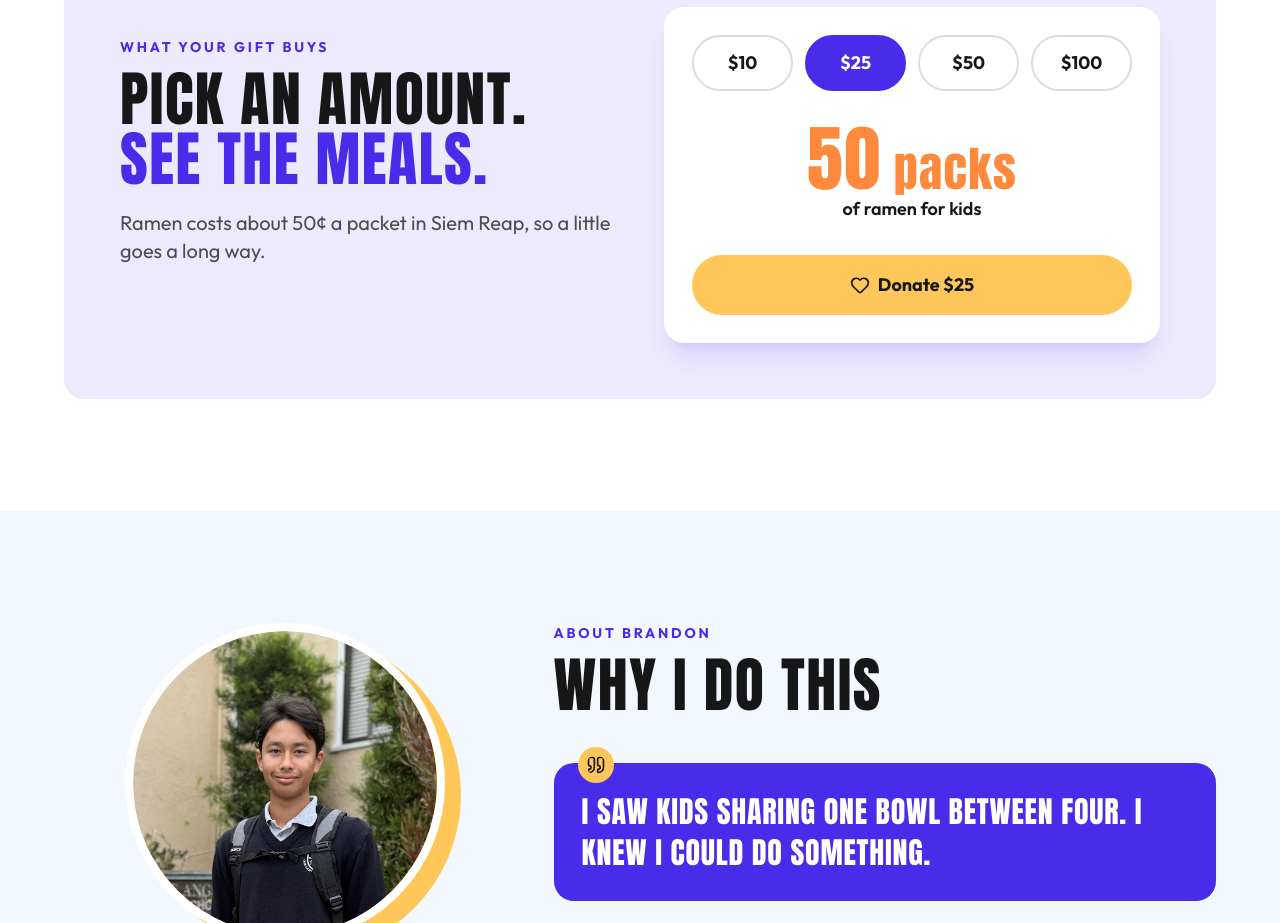
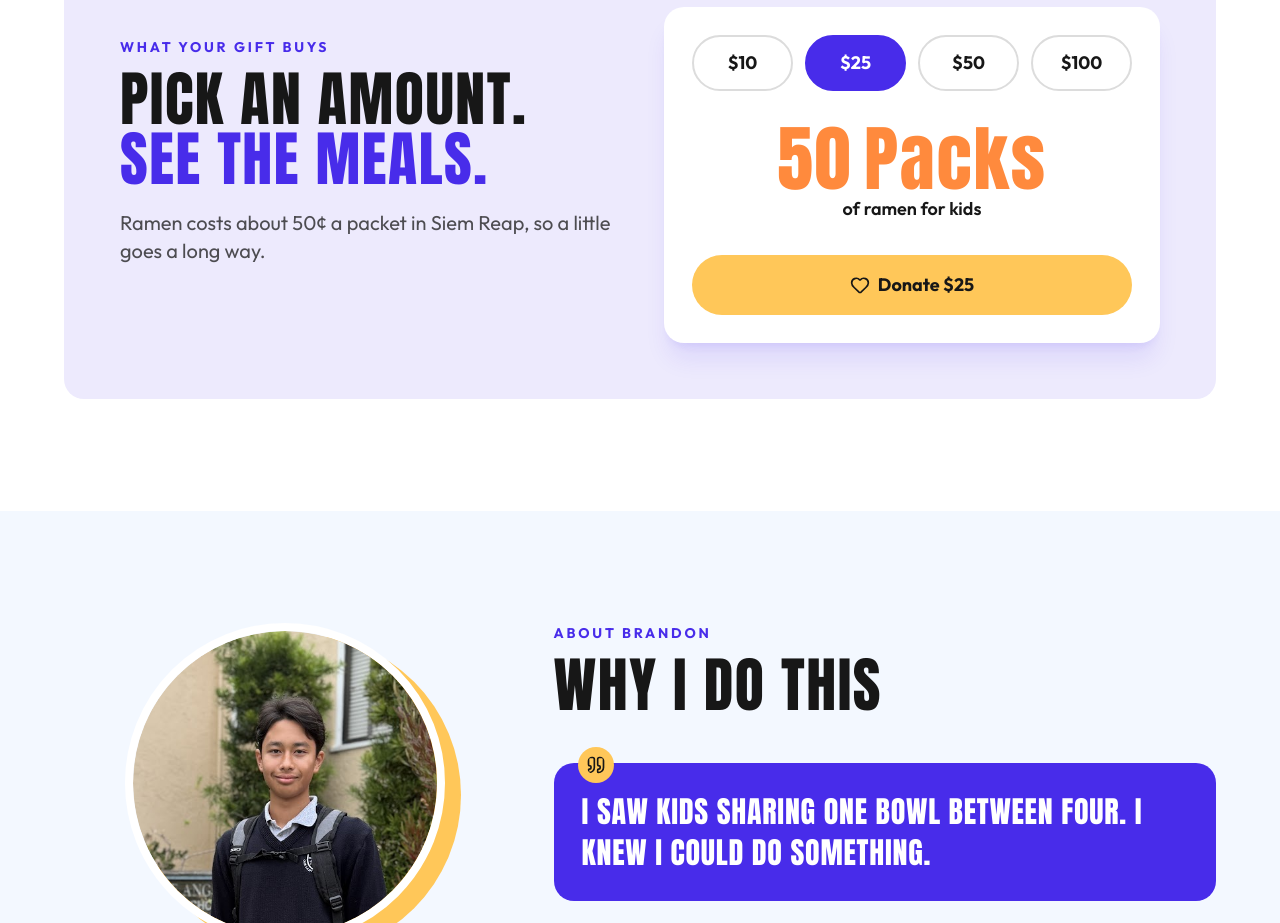
Before and after one commit to iampiotr/ramenrun, a React (Vite) app: page / in a window 1280 px wide. Shown: the part 3460-4383 px from the top of the page. Built offline with nearby package versions, Linux system fonts and the light colour scheme.

Commit message:
Make Packs the same size as the gift count.

```diff
--- a/src/components/GiftCalculator.tsx
+++ b/src/components/GiftCalculator.tsx
@@ -116,7 +116,7 @@ export function GiftCalculator() {
           <p className="mt-8 text-center" aria-live="polite">
             <span className="flex items-baseline justify-center gap-3">
               <span className="font-display text-7xl tracking-wide text-ramen">{packets}</span>
-              <span className="font-display text-5xl tracking-wide text-ramen">packs</span>
+              <span className="font-display text-7xl tracking-wide text-ramen">Packs</span>
             </span>
             <span className="text-lg font-semibold">of ramen for kids</span>
           </p>
```
